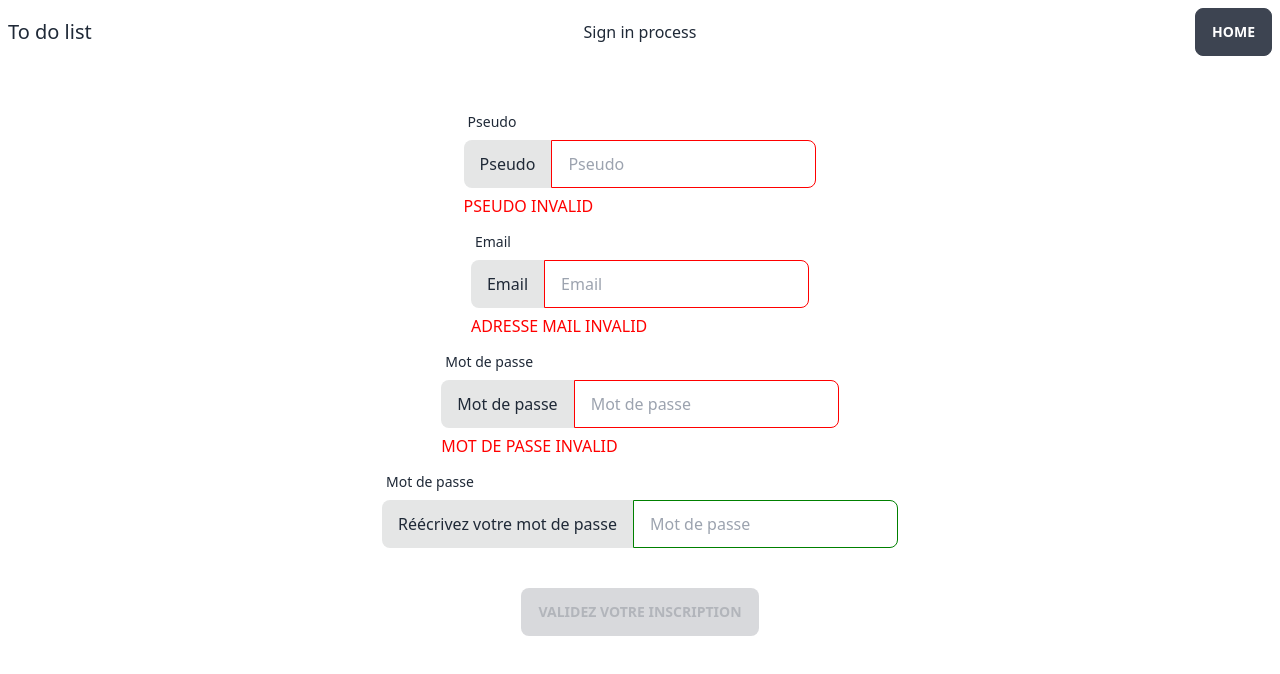
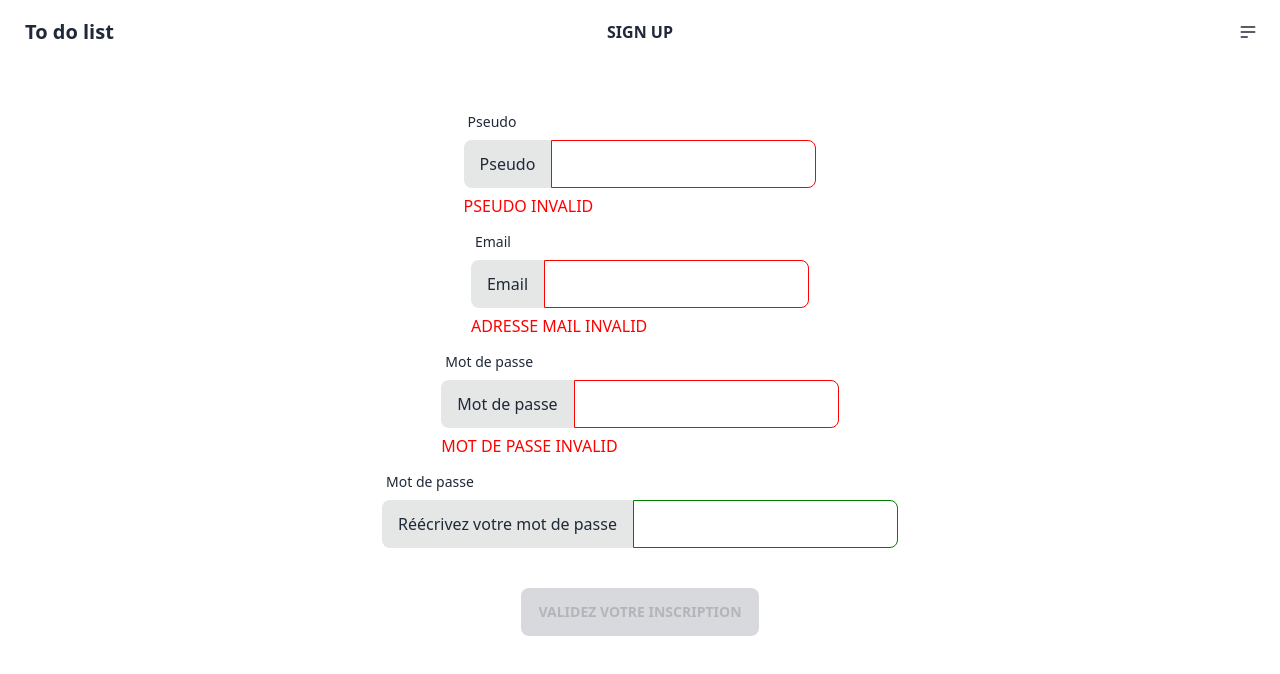
Before and after one commit to nielsmerceron/AWS, a SvelteKit app in the folder Front/todolist/: page /signin in a window 1280 px wide. Shown: the top 674 px of the page. Built offline with nearby package versions, Linux system fonts and the light colour scheme.

Commit message:
Change back navbar

```diff
--- a/Front/todolist/src/routes/+page.svelte
+++ b/Front/todolist/src/routes/+page.svelte
@@ -1,28 +1,46 @@
-<html data-theme="cmyk" lang="fr"></html>
+<svelte:head>
+	<title>TODO</title>
+  <link rel="icon" href="/favicon.svg" />
+</svelte:head>
+<html data-theme="dracula" lang="fr" />
 <div class="navbar">
   <div class="navbar-start">
-        <a class=" normal-case text-xl">To do list</a>
+    <a href="/" class="btn btn-ghost normal-case text-xl">To do list</a>
   </div>
-    <div class="navbar-center secondary lg:flex">Welcome</div>
+  <div class="navbar-center secondary lg:flex">Log in process</div>
   <div class="navbar-end">
-        <ul class="menu menu-horizontal px-1">
-            <li tabindex="0">
-                <a>
-                    Connection
-                </a>
-                <ul class="p-2">
+    <div class="dropdown dropdown-bottom dropdown-end">
+      <label for="dropdown-menu" tabindex="-1" class="btn btn-ghost btn-circle">
+        <svg
+          xmlns="http://www.w3.org/2000/svg"
+          class="h-5 w-5"
+          fill="none"
+          viewBox="0 0 24 24"
+          stroke="currentColor"
+          ><path
+            stroke-linecap="round"
+            stroke-linejoin="round"
+            stroke-width="2"
+            d="M4 6h16M4 12h16M4 18h7"
+          /></svg
+        >
+      </label>
+      <ul
+        tabindex="-1"
+        class="menu menu-compact dropdown-content mt-3 p-2 shadow bg-base-100 rounded-box w-52"
+        id="dropdown-menu"
+      >
         <li><a href="/signin">Sign in </a></li>
         <li><a href="/login">Log in </a></li>
         <li><a href="/createtodo">Create todo </a></li>
       </ul>
-            </li>
-        </ul>
+    </div>
   </div>
 </div>
 <div class="container py-10 px-10 mx-0 min-w-full grid place-items-center">
   <p>
-        Ce site a pour but de vous accompagner dans vos tâches journalières et
-        vous aider a être organiser
+    Ce site a pour but de vous accompagner dans vos tâches journalières et vous
+    aider a être organiser
   </p>
   (insérer un exemple d'interface du site)
   <div class="artboard artboard-horizontal phone-1">568×320</div>
@@ -30,12 +48,12 @@
     Ce site vous offrira une interface épuré au design minimaliste pour vous
     ordonner.
     <p>
-            Nous avons plusieurs features qui pourront vous intéreresser tel que
-            des rappels de tache,
+      Nous avons plusieurs features qui pourront vous intéreresser tel que des
+      rappels de tache,
     </p>
     <p>
-            un classement pour se motiver a égaler les personnes effectuant leur
-            tache et bien d'autre
+      un classement pour se motiver a égaler les personnes effectuant leur tache
+      et bien d'autre
     </p>
     <p>feature que vous découvrirez lors de l'utilisation de notre site.</p>
   </div>
--- a/Front/todolist/src/routes/login/+page.svelte
+++ b/Front/todolist/src/routes/login/+page.svelte
@@ -1,43 +1,52 @@
-<html data-theme="cmyk" lang="fr"></html>
-    <div class="navbar ">
+<svelte:head>
+	<title>TODO</title>
+  <link rel="icon" href="/favicon.svg" />
+</svelte:head>
+
+<html data-theme="dracula" lang="fr" />
+<div class="navbar">
   <div class="navbar-start">
-        <a class=" normal-case text-xl">To do list</a>
+    <a href="/" class="btn btn-ghost normal-case text-xl">To do list</a>
   </div>
-      <div class="navbar-center secondary lg:flex">Log in process</div>
+  <div class="navbar-center secondary lg:flex"><strong>LOG IN</strong></div>
   <div class="navbar-end">
-        <a class="btn" href="/">Home</a>
+    <div class="dropdown dropdown-bottom dropdown-end">
+      <label for="dropdown-menu" tabindex="-1" class="btn btn-ghost btn-circle">
+        <svg xmlns="http://www.w3.org/2000/svg" class="h-5 w-5" fill="none" viewBox="0 0 24 24" stroke="currentColor"><path stroke-linecap="round" stroke-linejoin="round" stroke-width="2" d="M4 6h16M4 12h16M4 18h7" /></svg>
+      </label>
+      <ul
+        tabindex="-1"
+        class="menu menu-compact dropdown-content mt-3 p-2 shadow bg-base-100 rounded-box w-52"
+        id="dropdown-menu"
+      >
+        <li><a href="/signin">Sign in </a></li>
+        <li><a href="/login">Log in </a></li>
+        <li><a href="/createtodo">Create todo </a></li>
+      </ul>
+    </div>
   </div>
 </div>
 
 <div class="container py-10 px-10 mx-0 min-w-full grid place-items-center">
   <div class="form-control">
-        <label class="label">
+    <label class="label" for="email-input">
       <span class="label-text">Identifiant</span>
     </label>
     <label class="input-group">
       <span>Email</span>
-          <input
-            type="text"
-            placeholder="blabla@lalal.com"
-            class="input input-bordered"
-          />
+      <input type="email" class="input input-bordered" id="email-input" />
     </label>
   </div>
   <div class="form-control">
-        <label class="label">
-          <span class="label-text">Mot_de_passe</span>
+    <label class="label" for="password-input">
+      <span class="label-text">Mot de passe</span>
     </label>
     <label class="input-group">
       <span>Mot de passe</span>
-          <input
-            type="text"
-            placeholder=""
-            class="input input-bordered"
-          />
+      <input type="password" class="input input-bordered" id="password-input" />
     </label>
   </div>
-      <div
-        class="container py-10 px-10 mx-0 min-w-full grid place-items-center">
+  <div class="container py-10 px-10 mx-0 min-w-full grid place-items-center">
     <button class="btn">Connexion</button>
   </div>
 </div>
--- a/Front/todolist/src/routes/signin/+page.svelte
+++ b/Front/todolist/src/routes/signin/+page.svelte
@@ -1,3 +1,8 @@
+<svelte:head>
+	<title>TODO</title>
+  <link rel="icon" href="/favicon.svg" />
+</svelte:head>
+
 <script>
   import {
     verificationemail,
@@ -5,33 +10,43 @@
     verificationpseudo,
     mdp1equalmdp2,
   } from "../signin/validate";
-  import {doSign} from "../signin/interac"
-    import { element } from "svelte/internal";
-
-
+  import { doSign } from "../signin/interac";
+  import { element } from "svelte/internal";
 
   let email = "";
   let mdp1 = "";
   let mdp2 = "";
   let pseudo = "";
-
 </script>
 
-<html data-theme="cmyk" lang="fr" />
+<html data-theme="dracula" lang="fr" />
 
 <div class="navbar">
   <div class="navbar-start">
-    <a class=" normal-case text-xl">To do list</a>
+    <a href="/" class="btn btn-ghost normal-case text-xl">To do list</a>
   </div>
-  <div class="navbar-center secondary lg:flex">Sign in process</div>
+  <div class="navbar-center secondary lg:flex"><strong>SIGN UP</strong></div>
   <div class="navbar-end">
-    <a class="btn" href="/">Home</a>
+    <div class="dropdown dropdown-bottom dropdown-end">
+      <label for="dropdown-menu" tabindex="-1" class="btn btn-ghost btn-circle">
+        <svg xmlns="http://www.w3.org/2000/svg" class="h-5 w-5" fill="none" viewBox="0 0 24 24" stroke="currentColor"><path stroke-linecap="round" stroke-linejoin="round" stroke-width="2" d="M4 6h16M4 12h16M4 18h7" /></svg>
+      </label>
+      <ul
+        tabindex="-1"
+        class="menu menu-compact dropdown-content mt-3 p-2 shadow bg-base-100 rounded-box w-52"
+        id="dropdown-menu"
+      >
+        <li><a href="/signin">Sign in </a></li>
+        <li><a href="/login">Log in </a></li>
+        <li><a href="/createtodo">Create todo </a></li>
+      </ul>
+    </div>
   </div>
 </div>
 
 <div class="container py-10 px-10 mx-0 min-w-full grid place-items-center">
   <div class="form-control">
-    <label class="label">
+    <label class="label" for="pseudo-input">
       <span class="label-text">Pseudo</span>
     </label>
     <label class="input-group">
@@ -40,9 +55,9 @@
         class="input input-bordered"
         type="text"
         bind:value={pseudo}
-        placeholder="Pseudo"
         class:field-danger={!verificationpseudo(pseudo)}
         class:field-success={verificationpseudo(pseudo)}
+        id="pseudo-input"
       />
     </label>
     {#if !verificationpseudo(pseudo)}
@@ -50,18 +65,18 @@
     {/if}
   </div>
   <div class="form-control">
-    <label class="label">
+    <label class="label" for="email-input">
       <span class="label-text">Email</span>
     </label>
     <label class="input-group">
       <span>Email</span>
       <input
         class="input input-bordered"
-        type="text"
+        type="email"
         bind:value={email}
-        placeholder="Email"
         class:field-danger={!verificationemail(email)}
         class:field-success={verificationemail(email)}
+        id="email-input"
       />
     </label>
     {#if !verificationemail(email)}
@@ -69,18 +84,18 @@
     {/if}
   </div>
   <div class="form-control">
-    <label class="label">
+    <label class="label" for="password-input">
       <span class="label-text">Mot de passe</span>
     </label>
     <label class="input-group">
       <span>Mot de passe</span>
       <input
         class="input input-bordered"
-        type="text"
+        type="password"
         bind:value={mdp1}
-        placeholder="Mot de passe"
         class:field-danger={!verificationmdp(mdp1)}
         class:field-success={verificationmdp(mdp1)}
+        id="password-input"
       />
     </label>
     {#if !verificationmdp(mdp1)}
@@ -88,18 +103,18 @@
     {/if}
   </div>
   <div class="form-control">
-    <label class="label">
+    <label class="label" for="password-input">
       <span class="label-text">Mot de passe </span>
     </label>
     <label class="input-group">
       <span> Réécrivez votre mot de passe </span>
       <input
         class="input input-bordered"
-        type="text"
+        type="password"
         bind:value={mdp2}
-        placeholder="Mot de passe "
         class:field-danger={!mdp1equalmdp2(mdp1, mdp2)}
         class:field-success={mdp1equalmdp2(mdp1, mdp2)}
+        id="password-input"
       />
     </label>
     {#if !mdp1equalmdp2(mdp1, mdp2)}
@@ -109,11 +124,14 @@
   <div class="container py-10 px-10 mx-0 min-w-full grid place-items-center">
     <button
       class="btn"
-      on:click={()=>console.log(doSign(pseudo,email,mdp1))}
-      disabled={!(verificationemail(email) &&
+      on:click={() => console.log(doSign(pseudo, email, mdp1))}
+      disabled={!(
+        verificationemail(email) &&
         verificationmdp(mdp1) &&
         verificationpseudo(pseudo) &&
-        mdp1equalmdp2(mdp1, mdp2))} id="bconfirmation">Validez votre inscription</button
+        mdp1equalmdp2(mdp1, mdp2)
+      )}
+      id="bconfirmation">Validez votre inscription</button
     >
   </div>
 </div>
```
Lines whose indentation alone changed are shown as unchanged.
